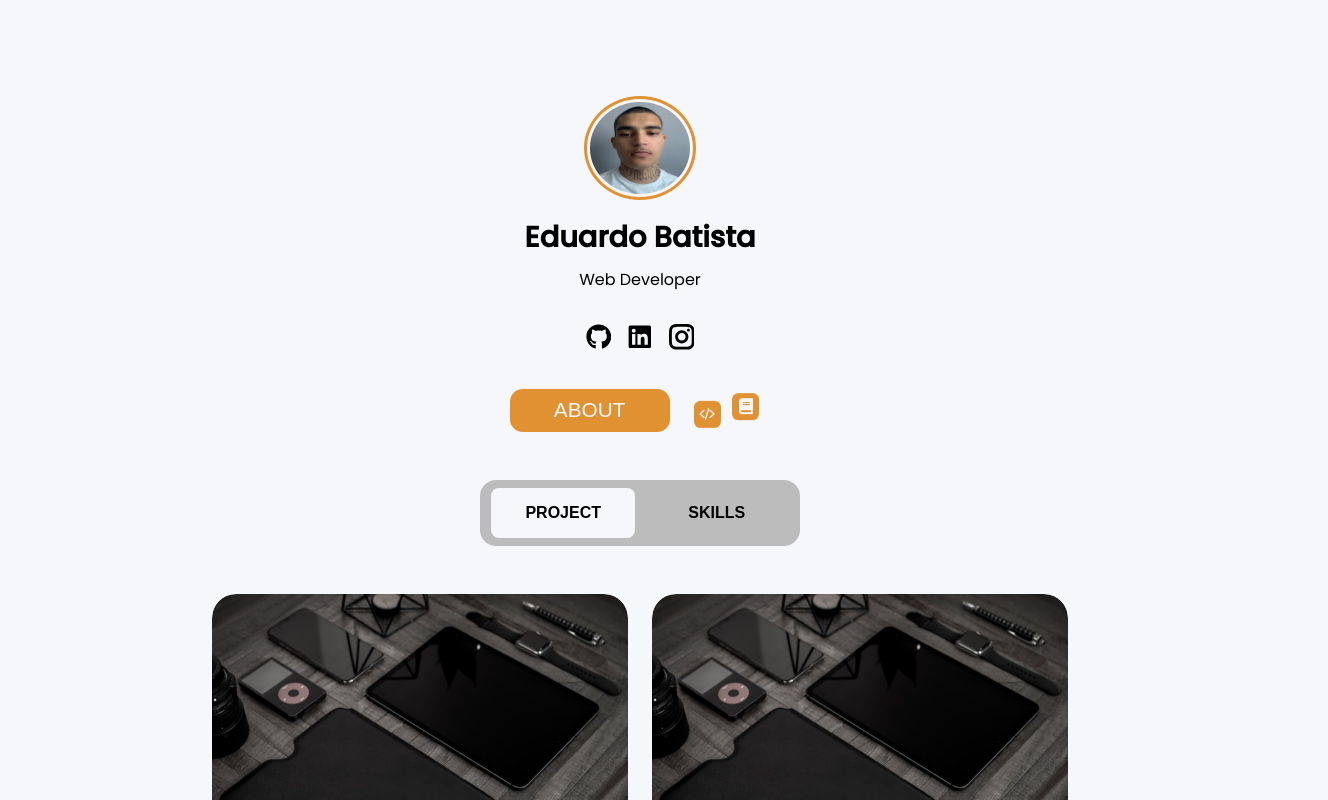
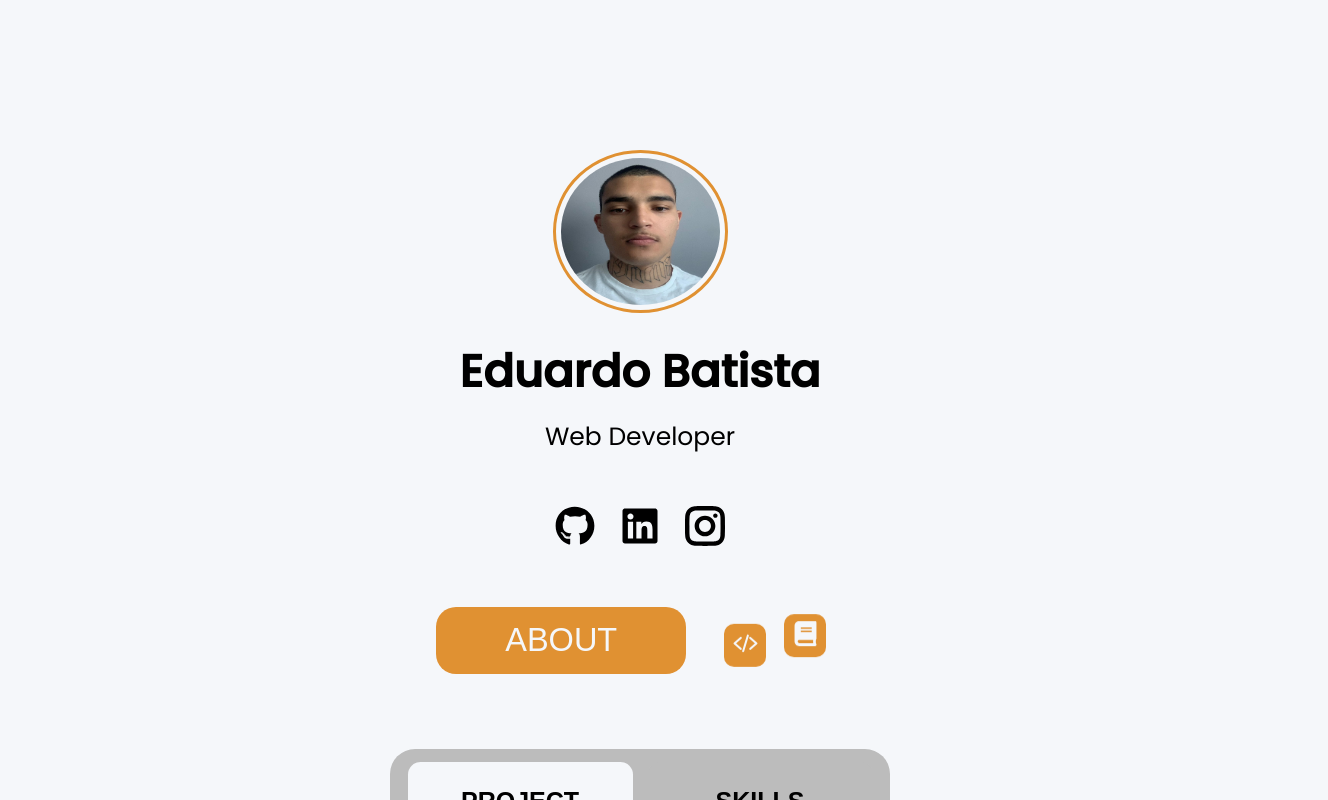
Before and after one commit to Eduardo-Oreia/Portfolio, a React (Vite) app: page / in a window 1280 px wide. Shown: the top 800 px of the page, 1328 px wide, since content can reach past the window. Built offline with nearby package versions, Linux system fonts and the light colour scheme.

Commit message:
ajuste font-size

```diff
--- a/src/assets/sass/index.scss
+++ b/src/assets/sass/index.scss
@@ -8,7 +8,7 @@
 };
 
 html{
-    font-size: 16px;
+    font-size: 25px;
 };
 
 body{
```
